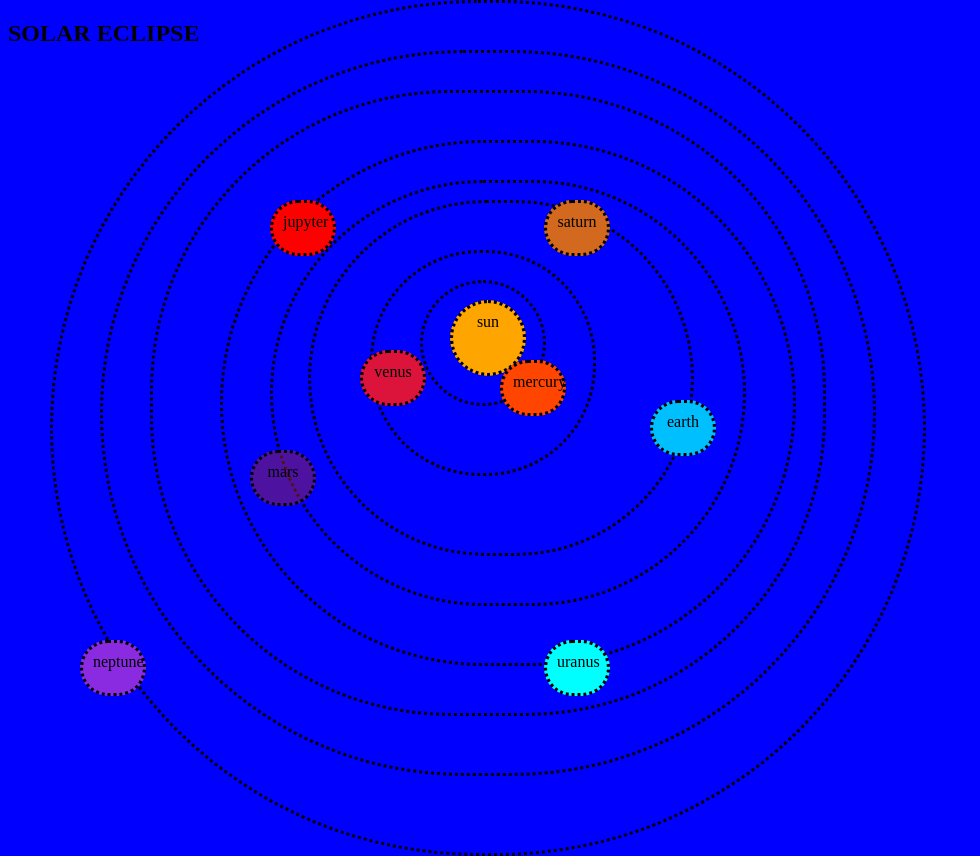
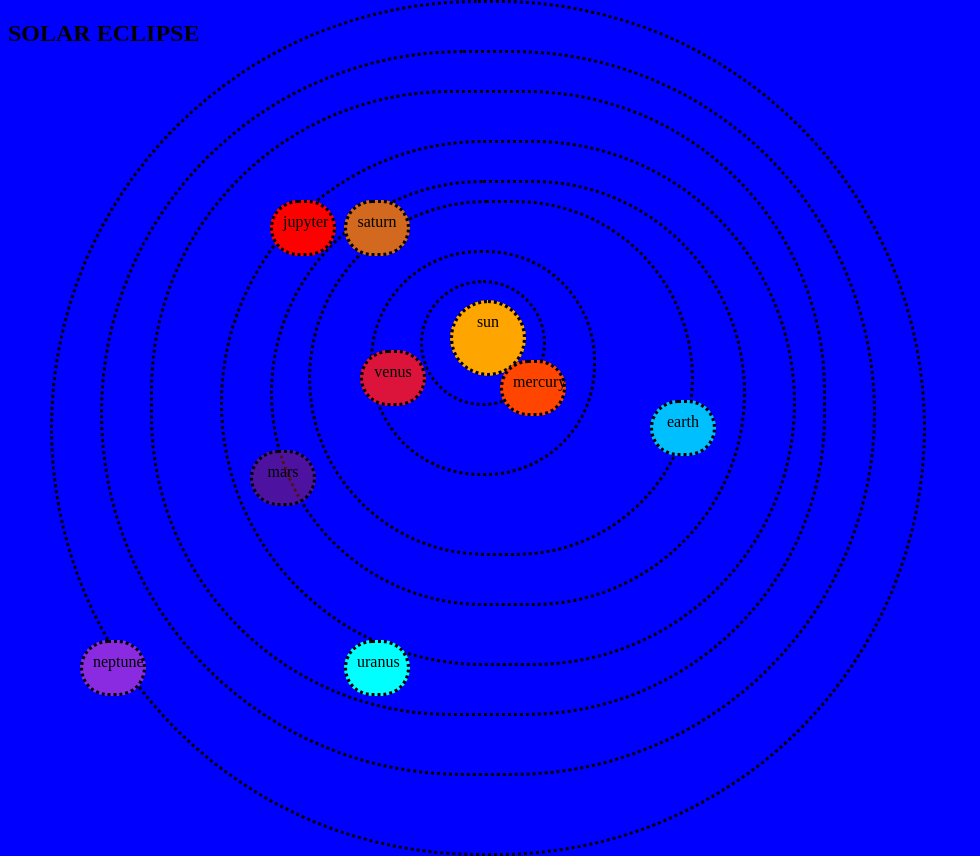
Before and after one commit to Vishnusodinapalli939/combinators, a plain HTML site: page solar.html in a window 1280 px wide. Shown: the whole page, without its empty margins (0-980 px from the left). Drawn offline with Linux system fonts and the light colour scheme.

Commit message:
adjusting spaces

```diff
--- a/solar.html
+++ b/solar.html
@@ -143,7 +143,7 @@
             text-align: center;
             position: absolute;
             top:100px;
-            right:370px;
+            right:570px;
             background-color: chocolate;
         }
         .uranus{
@@ -153,7 +153,7 @@
             text-align: center;
             position: absolute;
             top:540px;
-            right:370px;
+            right:570px;
             background-color: aqua;
         }
         .pluto{
```
